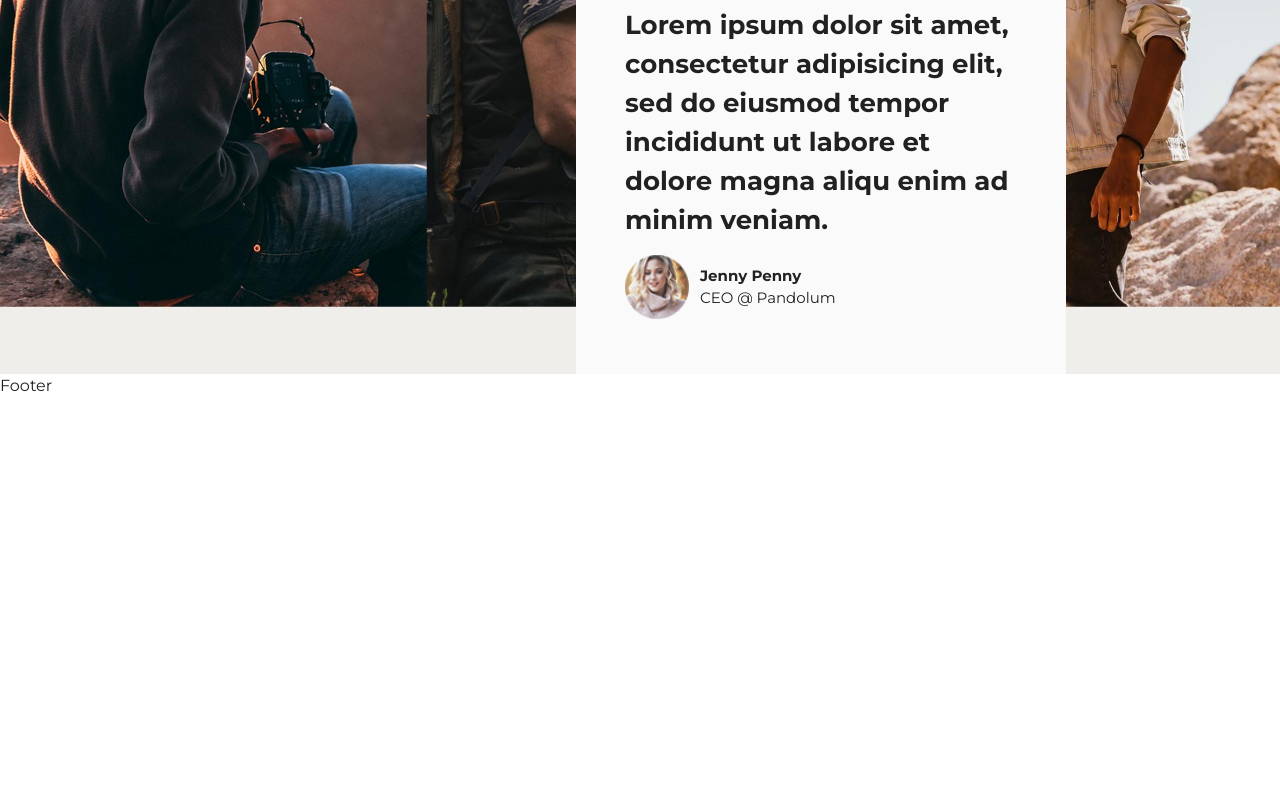
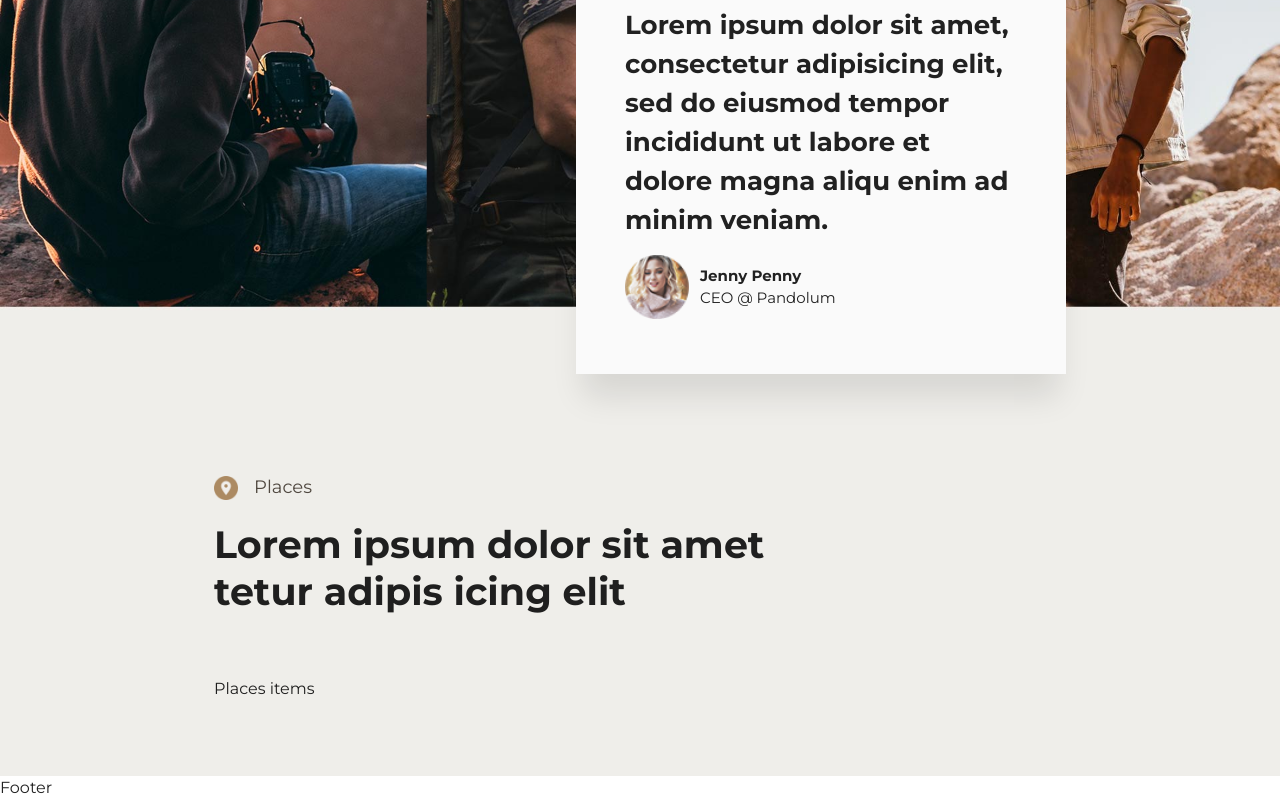
Before and after one commit to AleksM24/blog-project, a React (Create React App) app: page / in a window 1280 px wide. Shown: the part 1380-2180 px from the top of the page. Before the commit the page ends 1778 px from the top, so only its background shows below. Built offline with nearby package versions, Linux system fonts and the light colour scheme.

Commit message:
add a places-title folder and create it section

```diff
--- /dev/null
+++ b/src/components/places-block/PlacesBlock.tsx
@@ -0,0 +1,14 @@
+import { Container } from "@mui/material";
+import PlacesTitle from "./places-title/PlacesTitle";
+
+type Props = {};
+
+const PlacesBlock = (props: Props) => {
+  return (
+    <Container maxWidth="md">
+      <PlacesTitle />
+      <div>Places items</div>
+    </Container>
+  );
+};
+export default PlacesBlock;
--- /dev/null
+++ b/src/components/places-block/places-title/PlacesTitle.scss
@@ -0,0 +1,36 @@
+.title-block{
+    height: 203px;
+    display: flex;
+    flex-direction: column;
+    justify-content: flex-start;
+}
+
+.title-category{
+    display: flex;
+    align-items: center;
+    margin-bottom: 20px;
+}
+
+.icon-places{
+    width: 24px;
+    height: 24px;
+    display: flex;
+    align-items: center;
+    padding: 0 16px 0 0;
+    background: url(../../../assets/icon-location.png);
+    background-size: contain;
+}
+
+.name-categore{
+    font-size: 18px;
+    color: #504840 ;
+    margin-left: 16px;
+}
+
+.title-description{
+    font-size: 38px;
+    line-height: 47px;
+    font-weight: 700;
+    letter-spacing: 0px;
+    columns: #504840;
+}
--- /dev/null
+++ b/src/components/places-block/places-title/PlacesTitle.tsx
@@ -0,0 +1,20 @@
+import "../places-title/PlacesTitle.scss";
+
+type Props = {};
+
+const PlacesTitle = (props: Props) => {
+  return (
+    <section className="title-block">
+      <div className="title-category">
+        <div className="icon-places"></div>
+        <div>
+          <span className="name-categore">Places</span>
+        </div>
+      </div>
+      <div className="title-description">
+        Lorem ipsum dolor sit amet <br /> tetur adipis icing elit
+      </div>
+    </section>
+  );
+};
+export default PlacesTitle;
--- a/src/components/quote-block/comment-quote/CommentQuote.scss
+++ b/src/components/quote-block/comment-quote/CommentQuote.scss
@@ -4,6 +4,7 @@
     background: url("../../../assets/quotes-frame.png");
     padding: 90px 49px 25px;
     float: right;
+    box-shadow: 0px 30px 30px -7px rgb(0 0 0 / 10%);
 }
 
 .quote-text{
--- a/src/container/Main/Main.scss
+++ b/src/container/Main/Main.scss
@@ -2,3 +2,9 @@
     background: url('../../assets/home-grren-bg.png');
     height: 920px;
 }
+
+.places-wrapper{
+    background-color: #efeeea;
+    padding-top: 100px;
+    padding-bottom: 75px;
+}
--- a/src/container/Main/Main.tsx
+++ b/src/container/Main/Main.tsx
@@ -1,6 +1,7 @@
 import { Container } from "@mui/material";
 import AdventuresBlock from "components/adventures-block/AdventuresBlock";
 import QuoteBlock from "../../components/quote-block/QuoteBlock";
+import PlacesBlock from "components/places-block/PlacesBlock";
 import Home from "pages/home/Home";
 import "./Main.scss";
 
@@ -22,6 +23,9 @@
       <section>
         <QuoteBlock />
       </section>
+      <section className="places-wrapper">
+        <PlacesBlock />
+      </section>
     </>
   );
 };
```
Also changed, not shown: src/assets/icon-location.png (added), src/components/places-block/PlacesBlock.scss (added).
